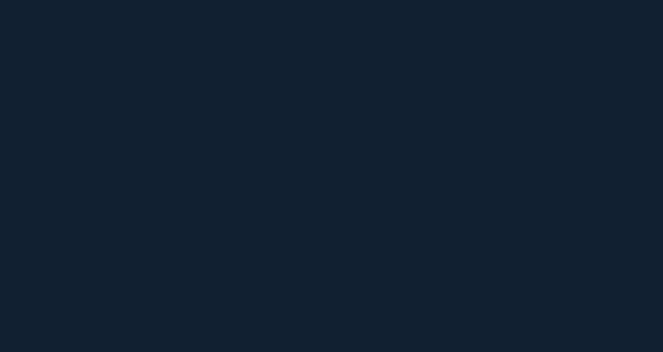
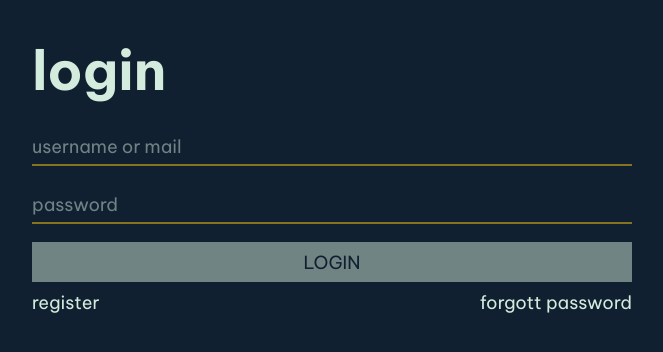
Before and after one commit to lusinger/getfit-app, an Angular app: page /login in a window 1280 px wide. Before the commit this address led to /. Shown: the top 352 px of the page, without its empty margins (308-971 px from the left). Built offline with nearby package versions, Linux system fonts and the light colour scheme.

Commit message:
Refactor LoginComponent login implementation

```diff
--- a/src/app/app-routing.module.ts
+++ b/src/app/app-routing.module.ts
@@ -5,7 +5,7 @@ import { RegisterComponent } from './features/register/register.component';
 import { LoginGuard } from './guards/login.guard';
 
 const routes: Routes = [
-  {path: 'login', component: LoginComponent, canActivate: [LoginGuard]},
+  {path: 'login', component: LoginComponent},
   {path: 'register', component: RegisterComponent},
   {path: '**', redirectTo: 'login'},
 ]
--- a/src/app/features/login/login.component.ts
+++ b/src/app/features/login/login.component.ts
@@ -31,14 +31,13 @@ export class LoginComponent implements OnInit {
   onLoginSubmit(): void{
     this.auth.login(this.loginForm.value).subscribe({
       next: (response) => {
-        console.log(response);
-        this.auth.toggleLogin();
+        if(response.statusCode === 200){
+          this.auth.toggleLogin();
+          this.loginForm.reset();
+          this.router.navigate(['userpanel'], {});
+        }
       },error: (err) => {throw err},
       complete: () => {
-        this.loginForm.reset();
-        this.router.navigate(['userpanel'], {
-
-        });
       }
     });
   };
```
